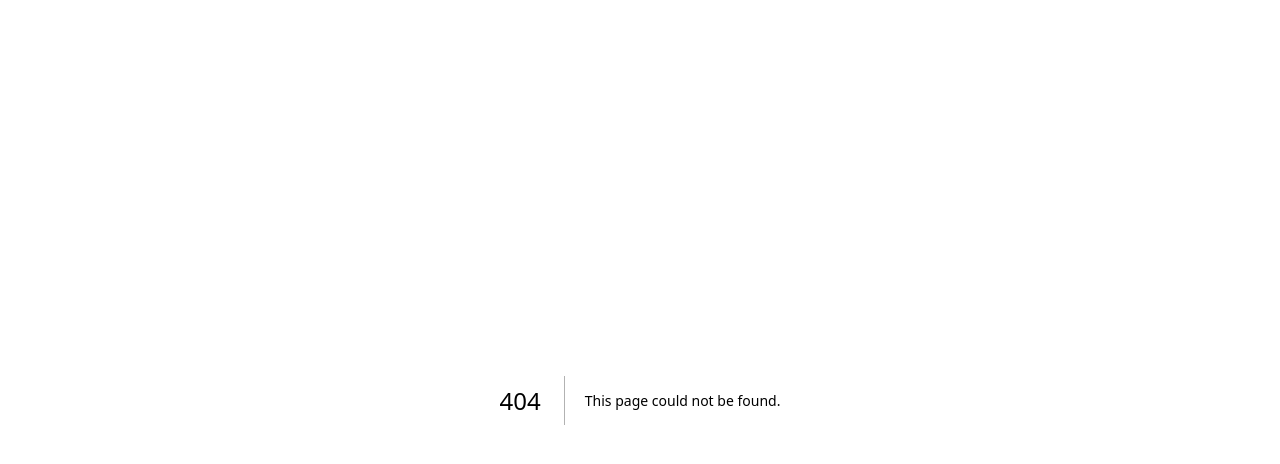
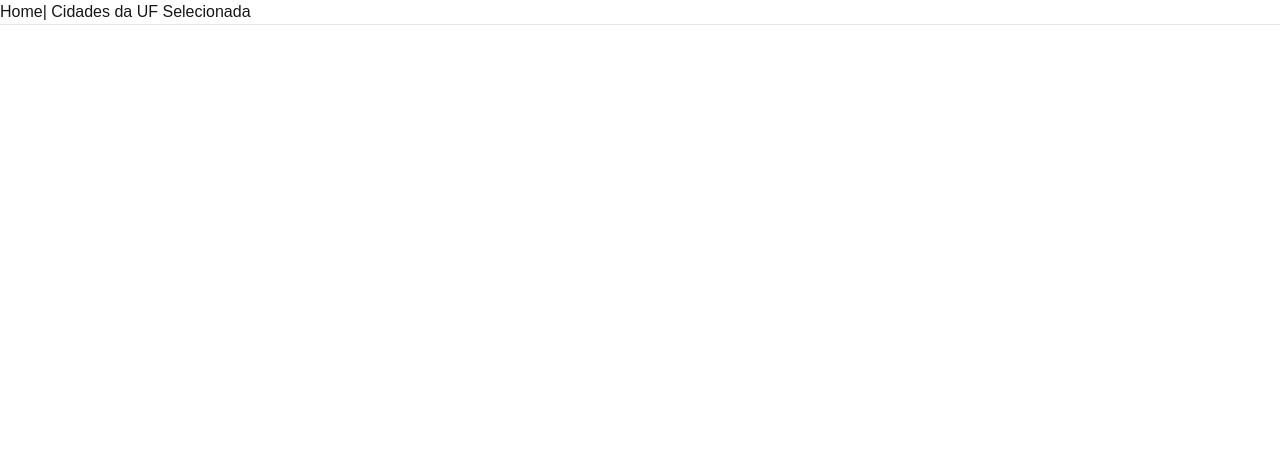
Before and after one commit to LucianoNMoreira/cidades-br, a Next.js app: page /cidadesContext in a window 1280 px wide. Before the commit this address had no page. Shown: the top 464 px of the page. Built offline with nearby package versions, Linux system fonts and the light colour scheme.

Commit message:
UfContext

```diff
--- a/package.json
+++ b/package.json
@@ -10,6 +10,7 @@
   },
   "dependencies": {
     "axios": "^1.7.7",
+    "js-cookie": "^3.0.5",
     "next": "15.0.1",
     "react": "19.0.0-rc-69d4b800-20241021",
     "react-dom": "19.0.0-rc-69d4b800-20241021"
--- /dev/null
+++ b/src/app/Contexts/UfContext.js
@@ -0,0 +1,26 @@
+import Cookies from "js-cookie";
+
+const { createContext, useState, useEffect, useContext } = require("react");
+
+export const UfContext = createContext()
+export const useUf = () => useContext(UfContext)
+
+export const UfContextProvider = ({ children }) => {
+    const [ufSelecionada, setUfSelecionada] = useState()
+
+    useEffect(() => {
+        console.log('ufSelecionada dentro de UfContext', ufSelecionada)
+        const ufCookiesString = Cookies.get('uf')
+        if(!ufSelecionada && ufCookiesString) {
+            setUfSelecionada(JSON.parse(ufCookiesString))
+        }else if(ufSelecionada) {
+            Cookies.set('uf', JSON.stringify(ufSelecionada))
+        }
+    }, [ufSelecionada])
+
+    return(
+        <UfContext.Provider value={{ufSelecionada, setUfSelecionada}}>
+            {children}
+        </UfContext.Provider>
+    )
+}
--- /dev/null
+++ b/src/app/cidadesContext/page.js
@@ -0,0 +1,47 @@
+'use client'
+
+import axios from "axios"
+import { useState, useEffect, useContext } from "react"
+
+import { useUf } from "../Contexts/UfContext"
+
+export default function Cidades() {
+    const { ufSelecionada } = useUf()
+
+    const [cidades, setCidades] = useState([])
+
+    async function listarCidades(uf) {
+        try {
+          const resposta = await axios.get(`https://servicodados.ibge.gov.br/api/v1/localidades/estados/${uf}/distritos`)
+          const lista = resposta.data
+          lista.sort((cidade1, cidade2) => cidade1.nome.localeCompare(cidade2.nome))
+          setCidades(lista)
+        } catch(e) {
+          console.error('Deu ruim', e)
+        }
+    }
+
+    useEffect(() => {
+        console.log('ufSelecionada', ufSelecionada)
+        if (ufSelecionada) {
+          listarCidades(ufSelecionada.sigla)
+        }
+    }, [ufSelecionada])
+
+    return(
+        <>
+            {ufSelecionada &&
+                <>
+                    <h1>Cidades de {ufSelecionada.nome}</h1>
+                    <ul>
+                        {cidades.map((cidade, index) => {
+                        return(
+                            <li key={index}>{cidade.nome}</li>
+                        )
+                        })}
+                    </ul>
+                </>
+            }
+        </>
+    )
+}
--- a/src/app/layout.js
+++ b/src/app/layout.js
@@ -1,5 +1,9 @@
+'use client'
+
 import localFont from "next/font/local";
 import "./globals.css";
+import { UfContextProvider } from "./Contexts/UfContext";
+import Link from "next/link";
 
 const geistSans = localFont({
   src: "./fonts/GeistVF.woff",
@@ -12,18 +16,23 @@ const geistMono = localFont({
   weight: "100 900",
 });
 
-export const metadata = {
-  title: "Create Next App",
-  description: "Generated by create next app",
-};
+// export const metadata = {
+//   title: "Create Next App",
+//   description: "Generated by create next app",
+// };
 
 export default function RootLayout({ children }) {
   return (
-    <html lang="en">
+    <html lang="pt-BR">
       <body
         className={`${geistSans.variable} ${geistMono.variable} antialiased`}
       >
-        {children}
+        <UfContextProvider>
+          <Link href='/'>Home</Link>
+          | <Link href='/cidadesContext'>Cidades da UF Selecionada</Link>
+          <hr/>
+          {children}
+        </UfContextProvider>
       </body>
     </html>
   );
--- a/src/app/page.js
+++ b/src/app/page.js
@@ -1,13 +1,14 @@
 'use client'
 
 import axios from "axios";
-import { useEffect, useState } from "react";
+import { useContext, useEffect, useState } from "react";
 import UfSelecionada from "./components/UfSelecionada";
 import Cidades from "./components/Cidades";
+import { UfContext } from "./Contexts/UfContext";
 
 export default function Home() {
   const [ufs, setUfs] = useState([])
-  const [ufSelecionada, setUfSelecionada] = useState()
+  const { ufSelecionada, setUfSelecionada } = useContext(UfContext)
 
   async function listarUFs() {
     try {
```
Also changed, not shown: 1 other file (tests, documents, lock files or other folders).
